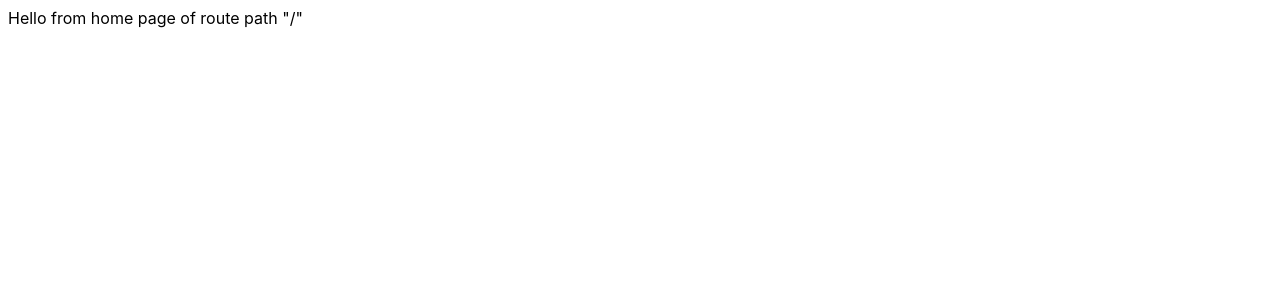
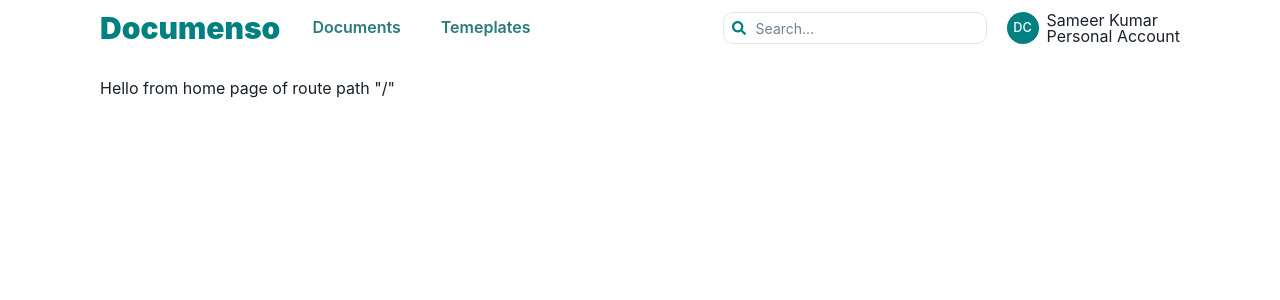
Before and after one commit to SameerTheProgrammer/PSE_documenso_ui, a React (Vite) app: page / in a window 1280 px wide. Shown: the top 300 px of the page. Built offline with nearby package versions, Linux system fonts and the light colour scheme.

Commit message:
adding navbar

```diff
--- a/package.json
+++ b/package.json
@@ -14,8 +14,13 @@
     "prepare": "husky"
   },
   "dependencies": {
+    "@chakra-ui/react": "^2.8.2",
+    "@emotion/react": "^11.13.3",
+    "@emotion/styled": "^11.13.0",
+    "framer-motion": "^11.3.31",
     "react": "^18.3.1",
     "react-dom": "^18.3.1",
+    "react-icons": "^5.3.0",
     "react-router-dom": "^6.26.1"
   },
   "devDependencies": {
--- /dev/null
+++ b/src/components/HomeLayout/navbar/index.tsx
@@ -0,0 +1,42 @@
+import { HStack, VStack, useDisclosure } from "@chakra-ui/react";
+import { LeftContent } from "./left-content";
+import { MobileNav } from "./mobile-nav";
+import RightContent from "./right-content";
+
+export type MenuProps = Array<{
+    label: string;
+    uri: string;
+}>;
+
+const menuItems: MenuProps = [
+    {
+        label: "Documents",
+        uri: "/",
+    },
+    {
+        label: "Temeplates",
+        uri: "/",
+    },
+];
+
+export function Navbar() {
+    const { isOpen, onToggle } = useDisclosure();
+    return (
+        <VStack
+            w="full"
+            spacing={0}
+            px={{ base: "20px", sm: "50px", md: "100px" }}
+            mb={5}
+            border={0}
+        >
+            <HStack w="full" alignItems="center" py={2} justifyContent="space-between">
+                {/* left content */}
+                <LeftContent items={menuItems} onToggle={onToggle} />
+                {/* right content */}
+                <RightContent />
+            </HStack>
+            {/* mobile content */}
+            <MobileNav items={menuItems} isOpen={isOpen} />
+        </VStack>
+    );
+}
--- /dev/null
+++ b/src/components/HomeLayout/navbar/left-content.tsx
@@ -0,0 +1,34 @@
+import { Flex, Heading, IconButton, List } from "@chakra-ui/react";
+import { MenuProps } from ".";
+import { FaBurger } from "react-icons/fa6";
+import { NavItem } from "./nav-item";
+
+type LeftContentProps = {
+    items: MenuProps;
+    onToggle(): void;
+};
+export function LeftContent({ items, onToggle }: LeftContentProps) {
+    return (
+        <Flex alignItems="center" justifyContent="space-between" gap={4}>
+            <IconButton
+                aria-label="menu"
+                colorScheme="teal"
+                variant="ghost"
+                icon={<FaBurger />}
+                rounded="full"
+                display={{ base: "flex", md: "none" }}
+                onClick={onToggle}
+            />
+
+            <Heading as="h3" size="lg" color="teal" fontWeight="black">
+                Documenso
+            </Heading>
+
+            <List gap={2} display={{ base: "none", md: "flex" }}>
+                {items.map((item) => (
+                    <NavItem key={item.label} {...item} />
+                ))}
+            </List>
+        </Flex>
+    );
+}
--- /dev/null
+++ b/src/components/HomeLayout/navbar/mobile-nav/index.tsx
@@ -0,0 +1,20 @@
+import { Collapse, List } from "@chakra-ui/react";
+import { MenuProps } from "..";
+import { MobileNavItem } from "./mobile-nav-item";
+
+type MobileNavProps = {
+    isOpen: boolean;
+    items: MenuProps;
+};
+
+export function MobileNav({ items, isOpen }: MobileNavProps) {
+    return (
+        <Collapse in={isOpen} animateOpacity style={{ width: "100%" }}>
+            <List gap={2} spacing={2} width="100%" borderWidth={1} padding={2} bg="gray.100">
+                {items.map((item) => (
+                    <MobileNavItem key={item.label} {...item} />
+                ))}
+            </List>
+        </Collapse>
+    );
+}
--- /dev/null
+++ b/src/components/HomeLayout/navbar/mobile-nav/mobile-nav-item.tsx
@@ -0,0 +1,30 @@
+import { Link as ChakraLink, ListItem } from "@chakra-ui/react";
+import { Link as ReactRouterLink } from "react-router-dom";
+<ChakraLink as={ReactRouterLink} to="/home">
+    Home
+</ChakraLink>;
+
+type MobileNavItemProps = {
+    label: string;
+    uri: string;
+};
+export function MobileNavItem({ label, uri }: MobileNavItemProps) {
+    return (
+        <ListItem key={label} w="full">
+            <ChakraLink
+                as={ReactRouterLink}
+                to={uri}
+                display="block"
+                rounded="lg"
+                _hover={{ textDecoration: "none", bg: "teal.50" }}
+                _active={{ bg: "teal.100" }}
+                px={4}
+                py={2}
+                fontWeight="semibold"
+                color="teal.600"
+            >
+                {label}
+            </ChakraLink>
+        </ListItem>
+    );
+}
--- /dev/null
+++ b/src/components/HomeLayout/navbar/nav-item.tsx
@@ -0,0 +1,24 @@
+import { Button, Link as ChakraLink, ListItem } from "@chakra-ui/react";
+import { Link as ReactRouterLink } from "react-router-dom";
+
+type NavItemProps = {
+    label: string;
+    uri: string;
+};
+
+export function NavItem({ label, uri }: NavItemProps) {
+    return (
+        <ListItem>
+            <Button
+                colorScheme="teal"
+                variant="ghost"
+                _hover={{ textDecoration: "none", bg: "teal.50" }}
+                _active={{ bg: "teal.100" }}
+            >
+                <ChakraLink as={ReactRouterLink} to={uri}>
+                    {label}
+                </ChakraLink>
+            </Button>
+        </ListItem>
+    );
+}
--- /dev/null
+++ b/src/components/HomeLayout/navbar/right-content.tsx
@@ -0,0 +1,72 @@
+import {
+    Avatar,
+    Flex,
+    FocusLock,
+    IconButton,
+    Input,
+    InputGroup,
+    InputLeftElement,
+    Popover,
+    PopoverArrow,
+    PopoverContent,
+    PopoverTrigger,
+    Text,
+} from "@chakra-ui/react";
+import { useRef } from "react";
+import { FaSearch } from "react-icons/fa";
+
+const RightContent: React.FC = () => {
+    const firstFieldRef = useRef(null);
+    return (
+        <Flex alignItems="center" gap={5}>
+            <Popover isLazy initialFocusRef={firstFieldRef} placement="bottom-start">
+                <PopoverTrigger>
+                    <IconButton
+                        aria-label="search"
+                        icon={<FaSearch />}
+                        variant="ghost"
+                        colorScheme="teal"
+                        rounded="full"
+                        size="sm"
+                        display={{ base: "flex", lg: "none" }}
+                    />
+                </PopoverTrigger>
+                <PopoverContent p={5}>
+                    <FocusLock persistentFocus={false}>
+                        <PopoverArrow />
+                        <InputGroup size="sm">
+                            <Input
+                                variant="outline"
+                                ref={firstFieldRef}
+                                placeholder="Search..."
+                                borderRadius={10}
+                            />
+                            <InputLeftElement pointerEvents="none">
+                                <FaSearch color="teal" />
+                            </InputLeftElement>
+                        </InputGroup>
+                    </FocusLock>
+                </PopoverContent>
+            </Popover>
+            <InputGroup size="sm" display={{ base: "none", lg: "flex" }}>
+                <Input variant="outline" placeholder="Search..." borderRadius={10} />
+                <InputLeftElement pointerEvents="none">
+                    <FaSearch color="teal" />
+                </InputLeftElement>
+            </InputGroup>
+            <Flex gap={2}>
+                <Avatar size="sm" name="D C" bg="teal" />
+                <Flex direction={"column"} display={{ base: "none", md: "flex" }}>
+                    <Text w={"max-content"} lineHeight={1}>
+                        Sameer Kumar
+                    </Text>
+                    <Text w={"max-content"} lineHeight={1}>
+                        Personal Account
+                    </Text>
+                </Flex>
+            </Flex>
+        </Flex>
+    );
+};
+
+export default RightContent;
--- /dev/null
+++ b/src/layouts/HomeLayout.tsx
@@ -0,0 +1,18 @@
+import React from "react";
+import { Box } from "@chakra-ui/react";
+import { Outlet } from "react-router-dom";
+// import Header from "../components/HomeLayout/Header";
+import { Navbar } from "../components/HomeLayout/navbar/index";
+
+const HomeLayout: React.FC = () => {
+    return (
+        <>
+            <Navbar />
+            <Box w={"100%"} px={{ base: "20px", sm: "50px", md: "100px" }}>
+                <Outlet />
+            </Box>
+        </>
+    );
+};
+
+export default HomeLayout;
--- a/src/main.tsx
+++ b/src/main.tsx
@@ -3,9 +3,12 @@ import { createRoot } from "react-dom/client";
 import "./index.css";
 import { RouterProvider } from "react-router-dom";
 import { router } from "./router";
+import { ChakraProvider } from "@chakra-ui/react";
 
 createRoot(document.getElementById("root")!).render(
     <StrictMode>
-        <RouterProvider router={router} />
+        <ChakraProvider>
+            <RouterProvider router={router} />
+        </ChakraProvider>
     </StrictMode>,
 );
```
Also changed, not shown: src/router.tsx (+8 -1 lines), 1 other file (tests, documents, lock files or other folders).
